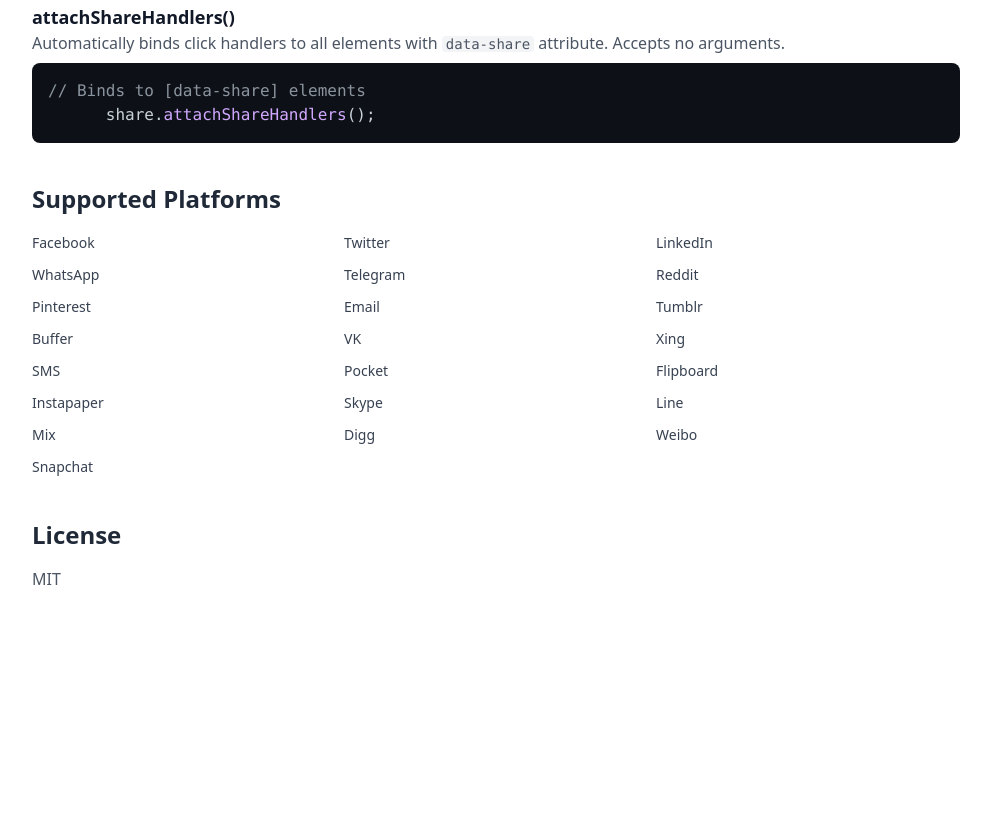
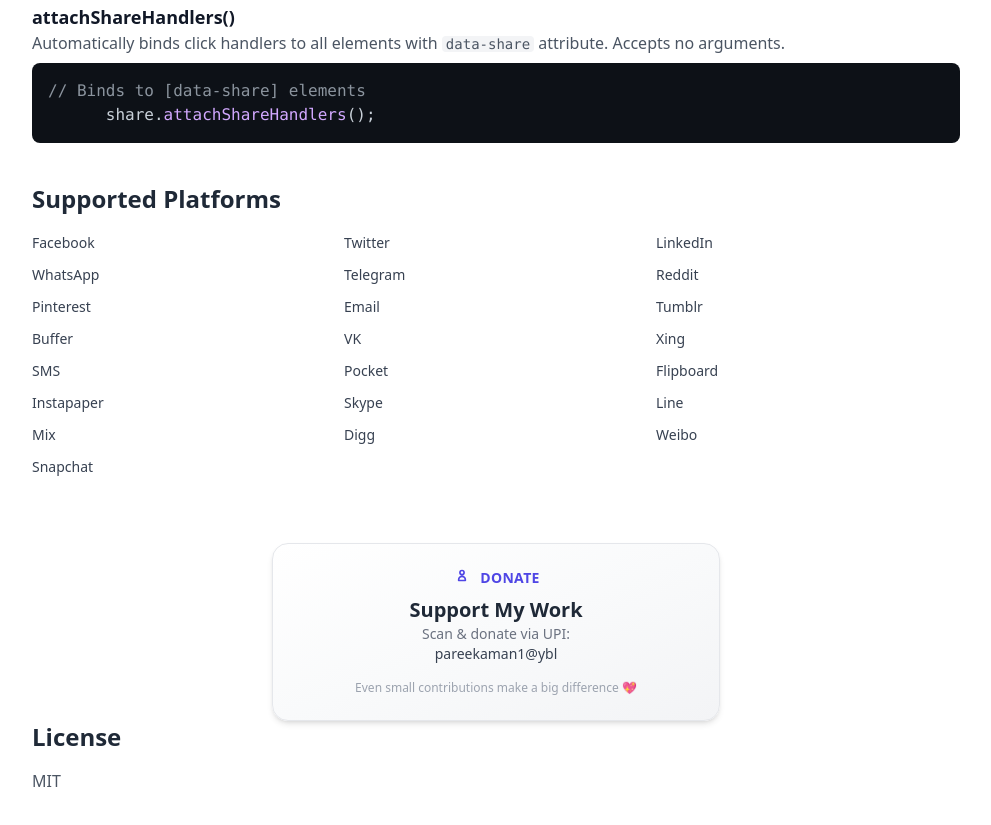
Before and after one commit to Amanp30/super-share, a website: page docs/index.html in a window 1280 px wide. Shown: the part 1497-2322 px from the top of the page, without its empty margins (144-1135 px from the left). Before the commit the page ends 2136 px from the top, so only its background shows below. Drawn offline with nearby package versions, Linux system fonts and the light colour scheme; a script that the page names is missing.

Commit message:
Add donation support section with UPI QR code

```diff
--- a/docs/index.html
+++ b/docs/index.html
@@ -140,6 +140,61 @@
       </div>
     </section>
 
+    <div class="mt-16 flex justify-center">
+      <div
+        class="bg-gradient-to-br from-white via-gray-50 to-gray-100 border border-gray-200 rounded-2xl p-6 w-full max-w-md shadow-md"
+      >
+        <div class="text-center">
+          <div class="inline-flex items-center gap-2 mb-2 text-indigo-600">
+            <svg
+              xmlns="http://www.w3.org/2000/svg"
+              class="h-5 w-5"
+              fill="none"
+              viewBox="0 0 24 24"
+              stroke="currentColor"
+            >
+              <path
+                stroke-linecap="round"
+                stroke-linejoin="round"
+                stroke-width="2"
+                d="M12 8c1.38 0 2.5-1.12 2.5-2.5S13.38 3 12 3 9.5 4.12 9.5 5.5 10.62 8 12 8zm0 2c-2.21 0-4 1.79-4 4v1h8v-1c0-2.21-1.79-4-4-4z"
+              />
+            </svg>
+            <span class="font-semibold text-sm tracking-wide uppercase"
+              >Donate</span
+            >
+          </div>
+          <h2 class="text-xl font-bold text-gray-800">Support My Work</h2>
+          <p class="text-sm text-gray-500 mb-4">
+            Scan & donate via UPI:<br /><span class="font-medium text-gray-700"
+              >pareekaman1@ybl</span
+            >
+          </p>
+          <div id="qrCodeContainer" class="mb-4"></div>
+          <p class="text-xs text-gray-400">
+            Even small contributions make a big difference 💖
+          </p>
+        </div>
+      </div>
+    </div>
+
+    <!-- PayMeQR Script -->
+    <script src="https://cdn.jsdelivr.net/npm/paymeqr@latest/dist/paymeqr.min.js"></script>
+    <script>
+      const qr = new PayMeQR({ upiId: "pareekaman1@ybl" });
+      qr.setPayeeName("Aman Pareek")
+        .createQrCode()
+        .then((img) => {
+          const qrDiv = document.getElementById("qrCodeContainer");
+          img.style.width = "170px";
+          img.style.height = "170px";
+          img.style.borderRadius = "0.75rem";
+          img.style.margin = "0 auto";
+          img.alt = "UPI QR Code for donation";
+          qrDiv.appendChild(img);
+        });
+    </script>
+
     <section>
       <h2 class="text-2xl font-semibold text-gray-800 mb-4">License</h2>
       <p class="text-gray-600">MIT</p>
```
